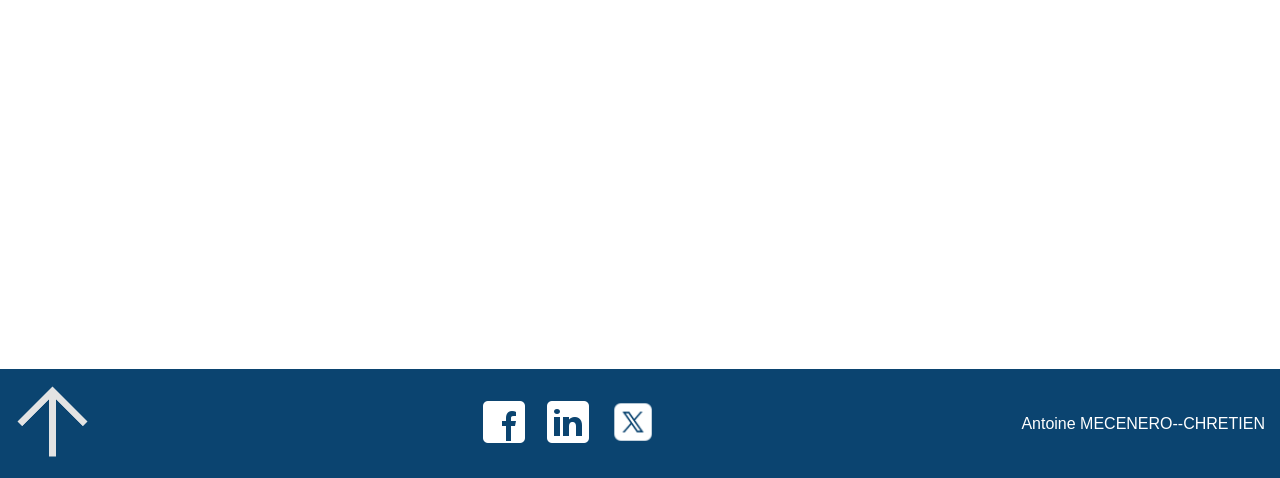
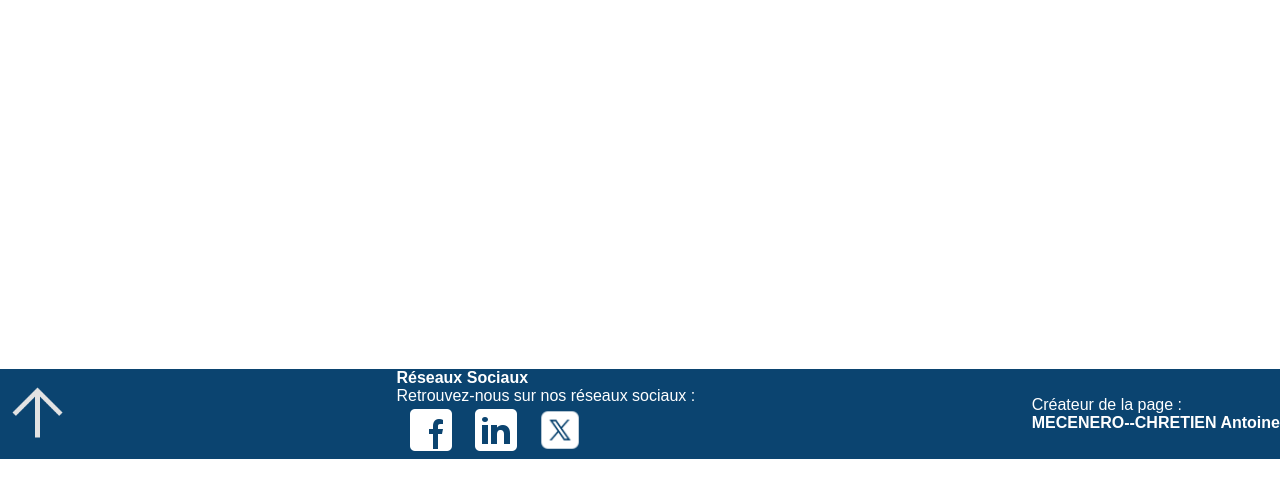
Before and after one commit to dlugbull/SAE1-05.06-Infotel, a plain HTML site: page histoire/histoire.html in a window 1280 px wide. Shown: the part 2663-3141 px from the top of the page. Drawn offline with Linux system fonts and the light colour scheme.

Commit message:
Update histoire.html

```diff
--- a/histoire/histoire.html
+++ b/histoire/histoire.html
@@ -72,13 +72,22 @@
         <img src="../images/carte_infotel.png" alt="image">
     </div>
     <footer>
-        <a href="#header"><img src="../images/fleche_haut.png" alt="fleche de retour vers le haut"></a>
-        <div>
-            <a href="https://www.facebook.com/groupeInfotel" target="_blank"><img src="../images/facebook.png" alt="Facebook"></a>
-            <a href="https://www.linkedin.com/company/infotel-group/" target="_blank"><img src="../images/linkedin.png" alt="LinkedIn"></a>
-            <a href="https://x.com/Infotel_" target="_blank"><img src="../images/x.png" alt="X"></a>
+        <a href="#header"><img src="../images/fleche_haut.png" alt="fleche de retour vers le haut" height="75" width="75"></a>
+        <div class="TexteFooter">
+            <strong>Réseaux Sociaux</strong>
+            <p>Retrouvez-nous sur nos réseaux sociaux :</p>
+            <div class="icon-row">
+                <a href="https://www.facebook.com/groupeInfotel" target="_blank"><img src="../images/facebook.png" class="Icon" alt="Facebook"></a>
+                <a href="https://www.linkedin.com/company/infotel" target="_blank"><img src="../images/linkedin.png" class="Icon" alt="LinkedIn"></a>
+                <a href="https://x.com/Infotel_" target="_blank"><img src="../images/x.png" class="Icon" alt="X"></a>
+            </div>
         </div>
-        <p>Antoine MECENERO--CHRETIEN</p>
+
+        <div class="TexteFooter">
+            Créateur de la page :
+            <br>
+            <strong>MECENERO--CHRETIEN Antoine</strong>
+        </div>
     </footer>
     <script src="script_histoire.js"></script>
 </body>
```
